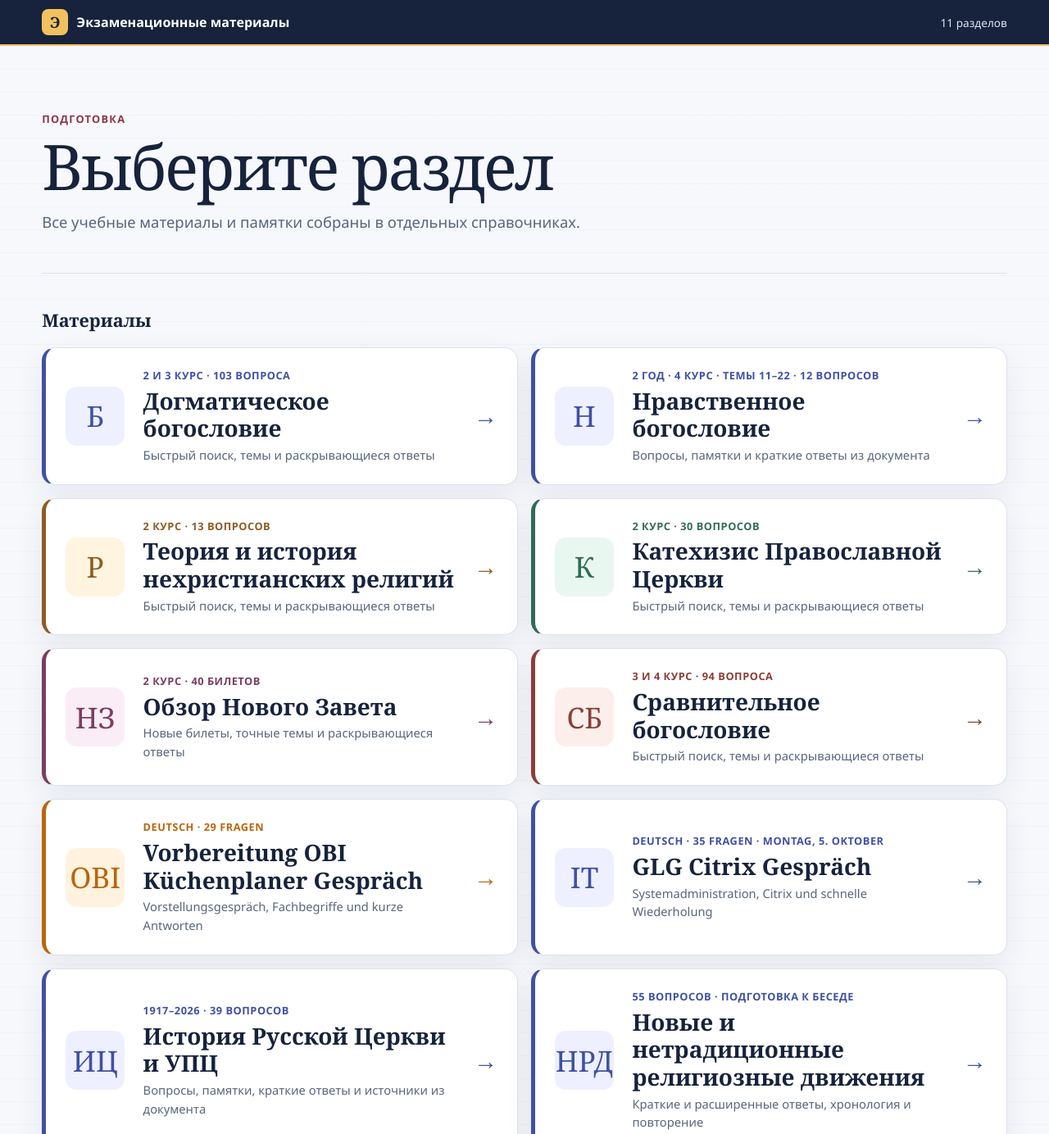
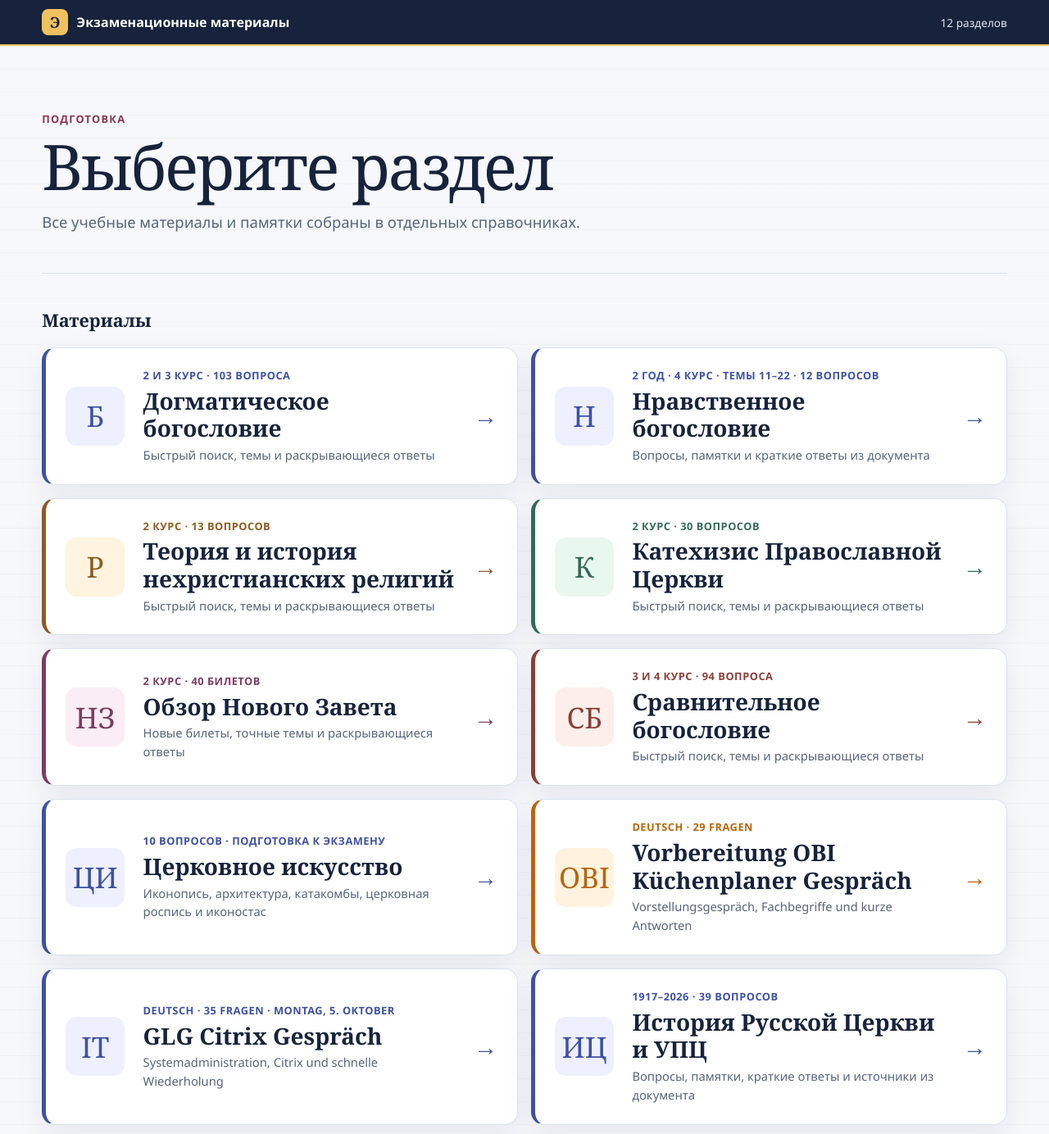
Before and after one commit to VAtapin/pmds, a plain HTML site: page dist/index.html in a window 1280 px wide. Shown: the top 1384 px of the page at 82% size. Drawn offline with Linux system fonts and the light colour scheme.

Commit message:
Add church art guide to subject index

```diff
--- a/dist/index.html
+++ b/dist/index.html
@@ -15,7 +15,7 @@
       <span class="brand__mark" aria-hidden="true">Э</span>
       <span>Экзаменационные материалы</span>
     </a>
-    <span class="subject-count">11 разделов</span>
+    <span class="subject-count">12 разделов</span>
   </header>
 
   <main>
@@ -81,6 +81,15 @@
         </span>
         <span class="subject-card__arrow" aria-hidden="true">→</span>
       </a>
+      <a class="subject-card subject-card--church-art" href="cerkovnoe-iskusstvo/">
+        <span class="subject-card__mark" aria-hidden="true">ЦИ</span>
+        <span class="subject-card__content">
+          <span class="subject-card__meta">10 вопросов · подготовка к экзамену</span>
+          <strong>Церковное искусство</strong>
+          <span>Иконопись, архитектура, катакомбы, церковная роспись и иконостас</span>
+        </span>
+        <span class="subject-card__arrow" aria-hidden="true">→</span>
+      </a>
       <a class="subject-card subject-card--obi" href="obi-kuechenplaner/">
         <span class="subject-card__mark" aria-hidden="true">OBI</span>
         <span class="subject-card__content">
```
